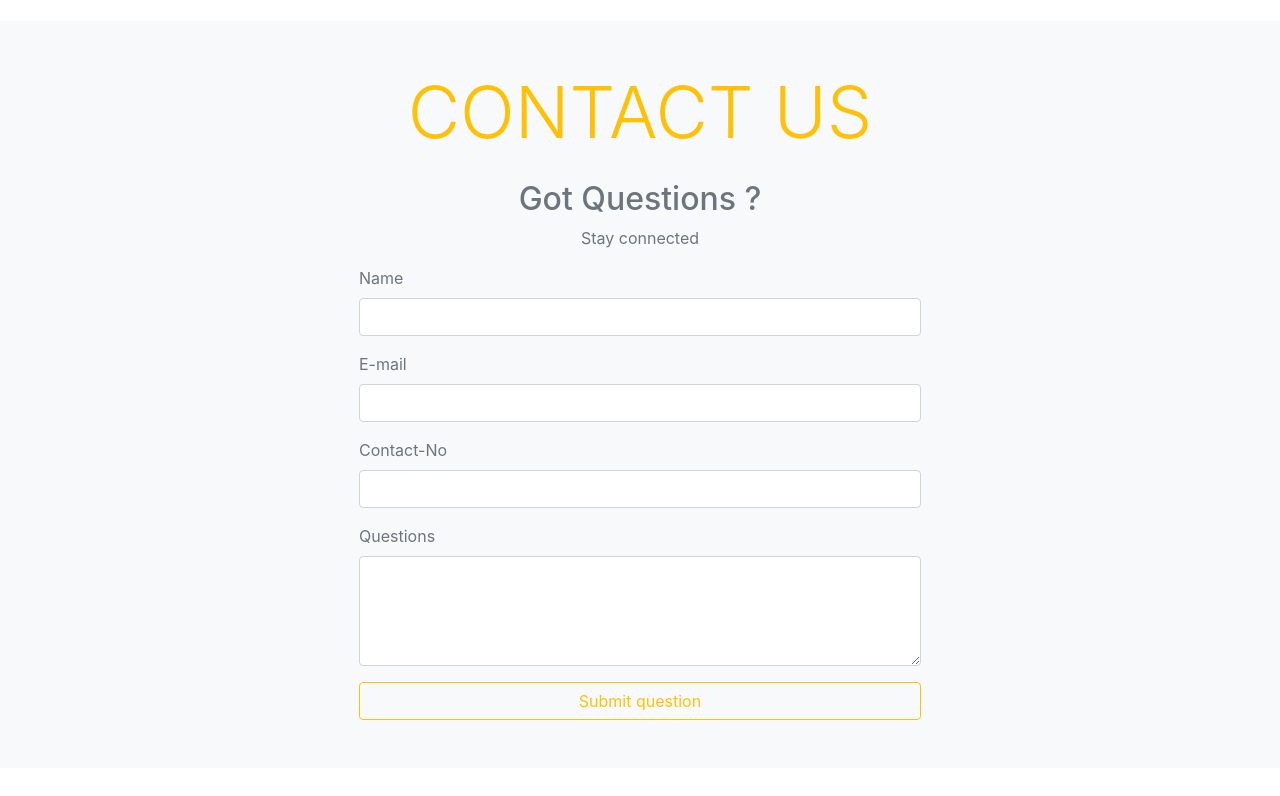
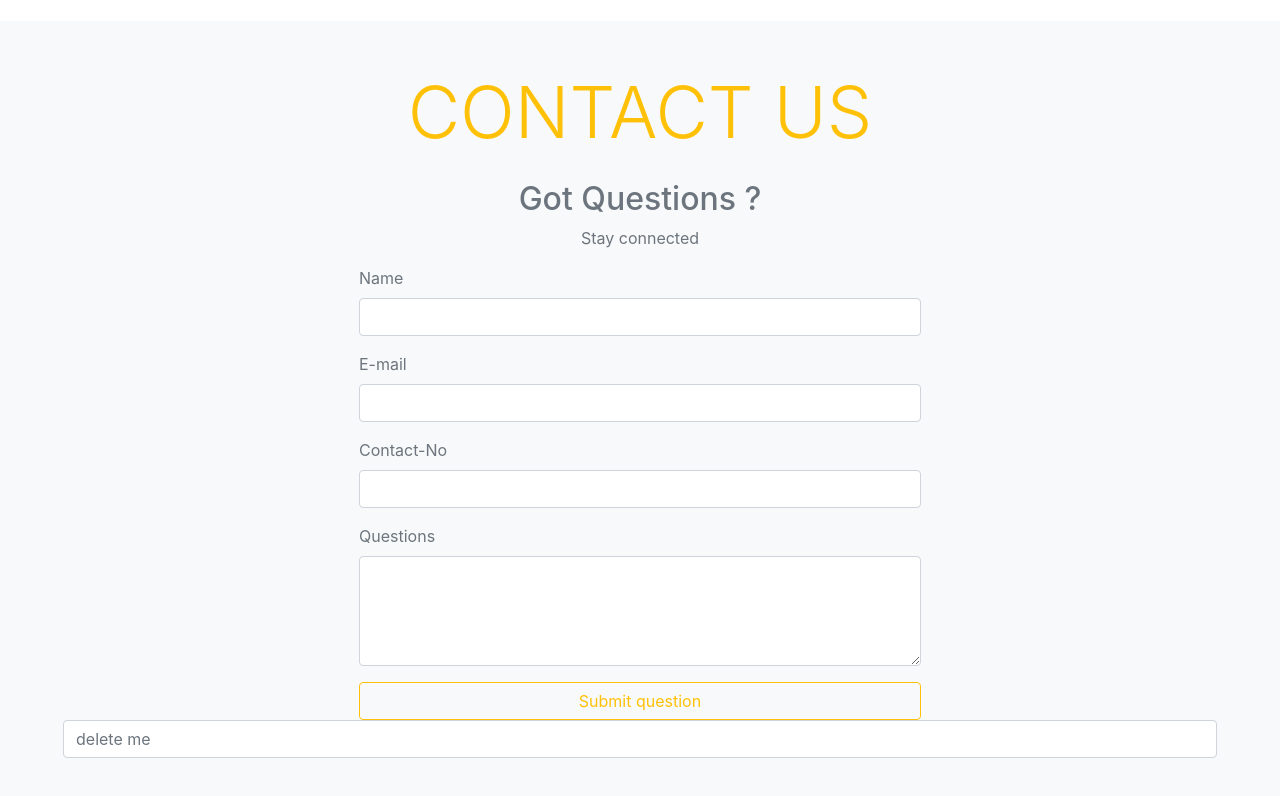
Before and after one commit to gauravshinde1816/Pure-Bootstrap-Website, a plain HTML site: page index.html in a window 1280 px wide. Shown: the part 3016-3812 px from the top of the page. Before the commit the page ends 3784 px from the top, so only its background shows below. Drawn offline with nearby package versions, Linux system fonts and the light colour scheme; a web font is replaced by a local one.

Commit message:
Update index.html

```diff
--- a/index.html
+++ b/index.html
@@ -340,10 +340,10 @@ h3{
         </form>
       </div>
     </div>
+<!-- Changes has been made  -->
+<input type = "text" placeholder = "delete me" class = "form-control"/>
 
-
-
-
+<!--  Delete above line -->
 
 
   </div>
```
